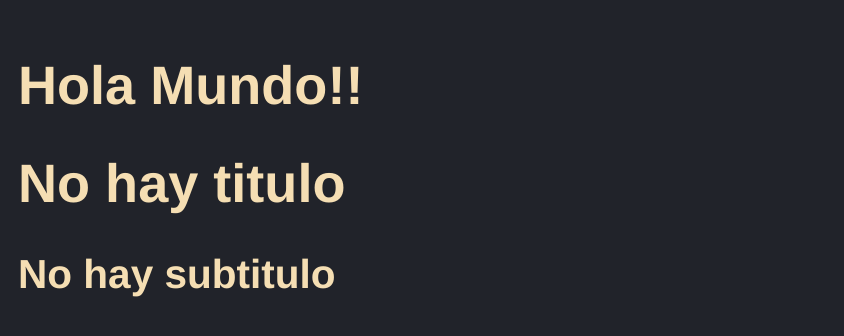
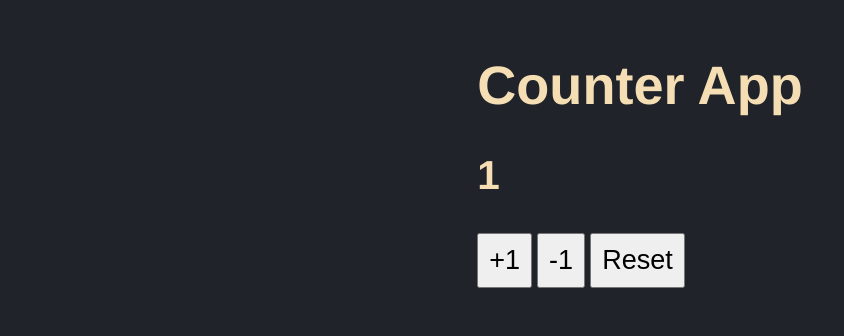
Before and after one commit to Erik5CA/react-curso, a React (Vite) app in the folder 02-counter-app/: page / in a window 1280 px wide. Shown: the top 336 px of the page, without its empty margins (0-844 px from the left). Built offline with nearby package versions, Linux system fonts and the light colour scheme.

Commit message:
hook useState

```diff
--- /dev/null
+++ b/02-counter-app/src/CounterApp.jsx
@@ -0,0 +1,33 @@
+import { useState } from "react";
+import { PropTypes } from "prop-types";
+
+export function CounterApp({ value }) {
+  const [counter, setCounter] = useState(value);
+
+  const handleAdd = () => {
+    // console.log(event);
+    setCounter(counter + 1);
+  };
+
+  const handleSubtract = () => {
+    setCounter(counter - 1);
+  };
+
+  const handleReset = () => {
+    setCounter(value);
+  };
+
+  return (
+    <>
+      <h1>Counter App</h1>
+      <h2>{counter}</h2>
+      <button onClick={handleAdd}>+1</button>
+      <button onClick={handleSubtract}>-1</button>
+      <button onClick={handleReset}>Reset</button>
+    </>
+  );
+}
+
+CounterApp.propTypes = {
+  value: PropTypes.number.isRequired,
+};
--- a/02-counter-app/src/main.jsx
+++ b/02-counter-app/src/main.jsx
@@ -1,12 +1,14 @@
 import React from "react";
 import ReactDOM from "react-dom/client";
-import { App } from "./HelloWordApp.jsx";
-import { FirstApp } from "./FirstApp.jsx";
+// import { App } from "./HelloWordApp.jsx";
+// import { FirstApp } from "./FirstApp.jsx";
+import { CounterApp } from "./CounterApp";
 import "./styles.css";
 
 ReactDOM.createRoot(document.getElementById("root")).render(
   <React.StrictMode>
-    <App />
-    <FirstApp />
+    {/* <App />
+    <FirstApp /> */}
+    <CounterApp value={1} />
   </React.StrictMode>
 );
--- a/02-counter-app/src/styles.css
+++ b/02-counter-app/src/styles.css
@@ -1,8 +1,17 @@
 html,
 body {
+  display: flex;
+  justify-content: center;
+  align-items: center;
   background-color: #21232a;
   color: wheat;
   font-family: Helvetica, Arial, sans-serif;
   font-size: 1.3rem;
   padding: 5px;
 }
+
+button {
+  padding: 10px;
+  font-size: 1.3rem;
+  margin-right: 5px;
+}
```
